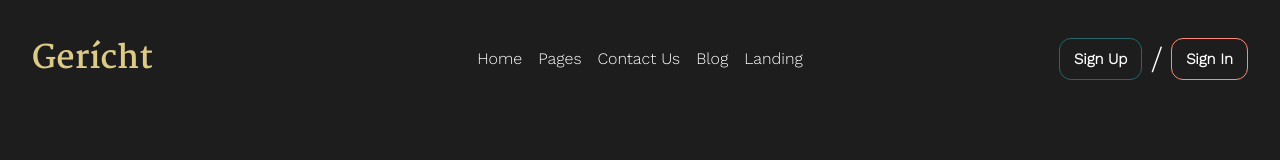
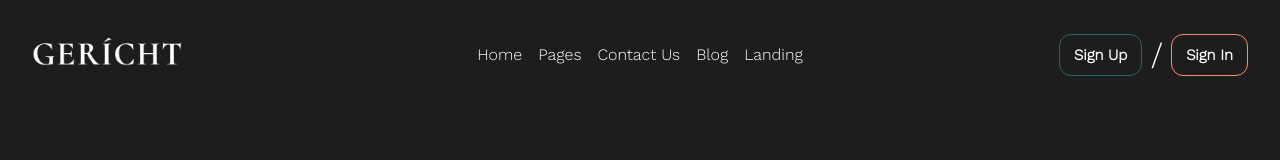
Before and after one commit to mubashir05-beep/restaurant-website, a React (Create React App) app: page / in a window 1280 px wide. Shown: the top 160 px of the page. Built offline with nearby package versions, Linux system fonts and the light colour scheme; a web font is replaced by a local one.

Commit message:
added animate.css lib and made some logo and links changes

```diff
--- a/public/index.html
+++ b/public/index.html
@@ -2,7 +2,10 @@
 <html lang="en">
   <head>
     <meta charset="utf-8" />
-
+    <link
+    rel="stylesheet"
+    href="https://cdnjs.cloudflare.com/ajax/libs/animate.css/4.1.1/animate.min.css"
+  />
     <meta name="viewport" content="width=device-width, initial-scale=1" />
     <meta name="theme-color" content="#000000" />
     <meta
--- a/src/components/navbar/Navbar.jsx
+++ b/src/components/navbar/Navbar.jsx
@@ -1,5 +1,6 @@
 import React from "react";
 import "./navbar.scss";
+import gericht from '../../assets/gericht.png';
 import { Icon } from "react-icons-kit";
 import { useState } from "react";
 import { x } from "react-icons-kit/feather/x";
@@ -29,7 +30,8 @@ const Navbar = () => {
   return (
     <>
       <div className="Restaurant--navbar">
-        <h3 className="Restaurant--navbar__logo">Gerícht</h3>
+        <div className="Restaurant--navbar__logo">
+        <img src={gericht} alt="" srcset="" /></div>
         <ul className="Restaurant--navbar__list">
           {menu_Items.map((item) => (
             <Bar key={item.id} value={item.menu} name={item.name} />
@@ -53,7 +55,7 @@ const Navbar = () => {
         </div>
       </div>
       <div
-        className={toggleMenu ? "expanded" : "Restaurant--navbar__MobileMenu"}
+        className={toggleMenu ? "expanded" : "Restaurant--navbar__MobileMenu animate__animated animate__backInUp"}
       >
         <ul>
           {menu_Items.map((item) => (
--- a/src/components/navbar/navbar.scss
+++ b/src/components/navbar/navbar.scss
@@ -7,10 +7,10 @@
   align-items: center;
   padding: 2rem;
   .Restaurant--navbar__logo {
-    font-family: $font-head;
-    color: $color-head;
-    font-size: 2rem;
     flex: 1;
+    img{
+      width: 150px;
+    }
   }
   .Restaurant--navbar__list {
     display: flex;
```
